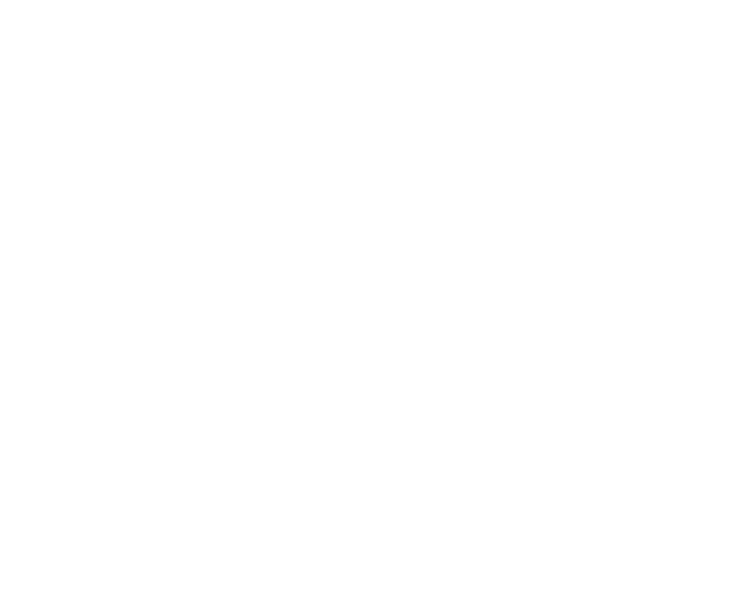
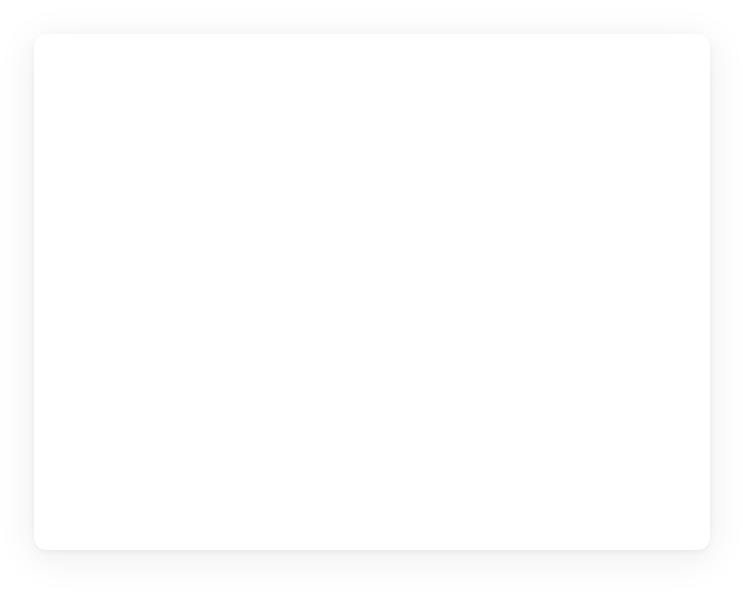
Before and after one commit to lyubomir08/easyhaccp, a React (Create React App) app in the folder frontend/: page / in a window 1280 px wide. Shown: the part 108-702 px from the top of the page, without its empty margins (268-1011 px from the left). Built offline with nearby package versions, Linux system fonts and the light colour scheme.

Commit message:
Add AuthCard component and its styles

```diff
--- a/frontend/src/App.css
+++ /dev/null
@@ -1,38 +0,0 @@
-.App {
-  text-align: center;
-}
-
-.App-logo {
-  height: 40vmin;
-  pointer-events: none;
-}
-
-@media (prefers-reduced-motion: no-preference) {
-  .App-logo {
-    animation: App-logo-spin infinite 20s linear;
-  }
-}
-
-.App-header {
-  background-color: #282c34;
-  min-height: 100vh;
-  display: flex;
-  flex-direction: column;
-  align-items: center;
-  justify-content: center;
-  font-size: calc(10px + 2vmin);
-  color: white;
-}
-
-.App-link {
-  color: #61dafb;
-}
-
-@keyframes App-logo-spin {
-  from {
-    transform: rotate(0deg);
-  }
-  to {
-    transform: rotate(360deg);
-  }
-}
--- a/frontend/src/App.js
+++ b/frontend/src/App.js
@@ -1,8 +1,10 @@
-import './App.css';
+import appStyles from './App.module.css'
+import AuthCard from './components/AuthCard/AuthCard';
 
 function App() {
   return (
-    <div className="App">
+    <div className={appStyles.app}>
+      <AuthCard/>
     </div>
   );
 }
--- /dev/null
+++ b/frontend/src/App.module.css
@@ -0,0 +1,7 @@
+.app{
+    display: flex;
+    justify-content: center;
+    align-items: center;
+
+    height: 100vh;
+}
--- /dev/null
+++ b/frontend/src/components/AuthCard/AuthCard.js
@@ -0,0 +1,10 @@
+import cardStyles from '../../styles/cardStyles.module.css'
+import mainStyles from './authCard.module.css'
+
+export default function AuthCard(){
+  return(
+    <div className={`${cardStyles.card} ${mainStyles.authCard}`}>
+
+    </div>
+  )
+}
--- /dev/null
+++ b/frontend/src/components/AuthCard/authCard.module.css
@@ -0,0 +1,4 @@
+.authCard{
+    width: 50%;
+    height: 60%;
+}
--- a/frontend/src/index.css
+++ b/frontend/src/index.css
@@ -1,3 +1,7 @@
+* >{
+  box-sizing: border-box;
+}
+
 body {
   margin: 0;
   font-family: -apple-system, BlinkMacSystemFont, 'Segoe UI', 'Roboto', 'Oxygen',
--- /dev/null
+++ b/frontend/src/styles/cardStyles.module.css
@@ -0,0 +1,14 @@
+.card{
+    background-color: white;
+    z-index: 0;
+
+    display: flex;
+    flex-direction: column;
+
+    padding: 18px;
+
+    box-shadow: 0 7px 40px rgba(0, 0, 0, 0.08), 0 2px 6px rgba(0, 0, 0, 0.05);
+    border-radius: 12px;
+
+    transition: all 0.25s ease;
+}
```
